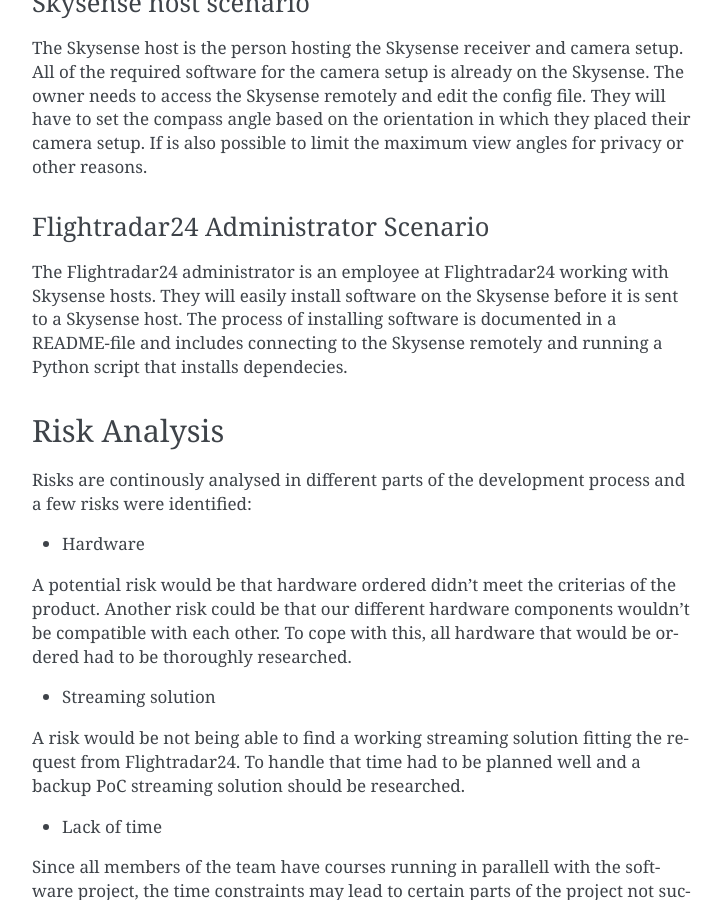
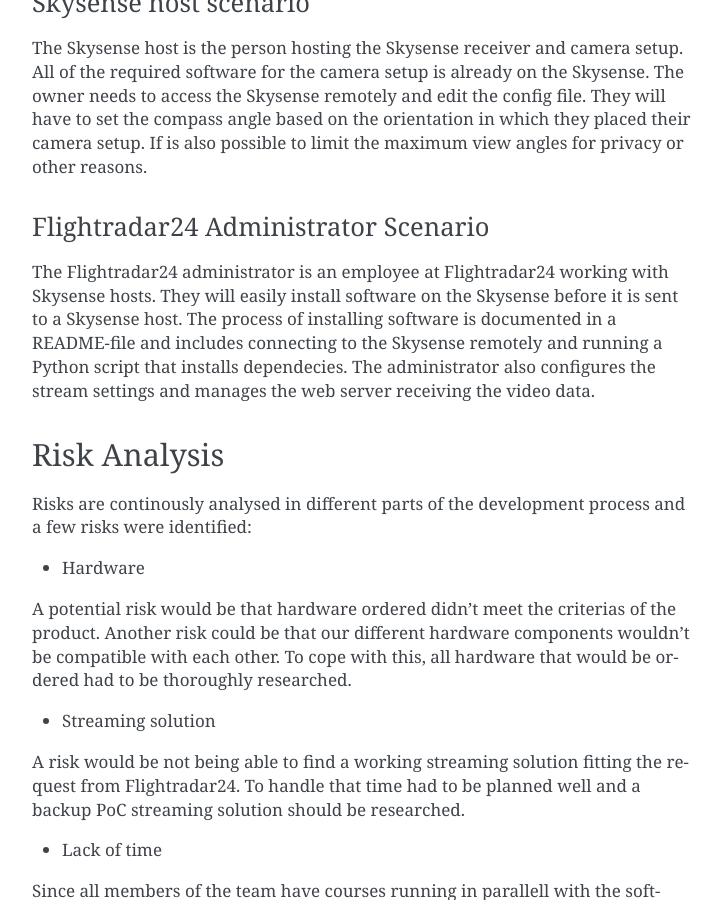
Before and after one commit to aathn/mvk18, a Sphinx documentation site: the page built from docs/source/introduction.rst, in a window 1280 px wide and 900 px high, scrolled down 2481 px. Shown: the whole window, without its empty margins (388-1110 px from the left). Built offline with Sphinx 7.4.7, drawn with Linux system fonts in a browser that asks for light colours; formulas are drawn with MathJax 3.

Commit message:
Expand administrator user scenario

```diff
--- a/docs/source/introduction.rst
+++ b/docs/source/introduction.rst
@@ -111,7 +111,8 @@
 The Flightradar24 administrator is an employee at Flightradar24 working with Skysense hosts.
 They will easily install software on the Skysense before it is sent to a Skysense host.
 The process of installing software is documented in a README-file and includes connecting to the
-Skysense remotely and running a Python script that installs dependecies.
+Skysense remotely and running a Python script that installs dependecies. The administrator also
+configures the stream settings and manages the web server receiving the video data.
 
 ==========
 Risk Analysis
```
